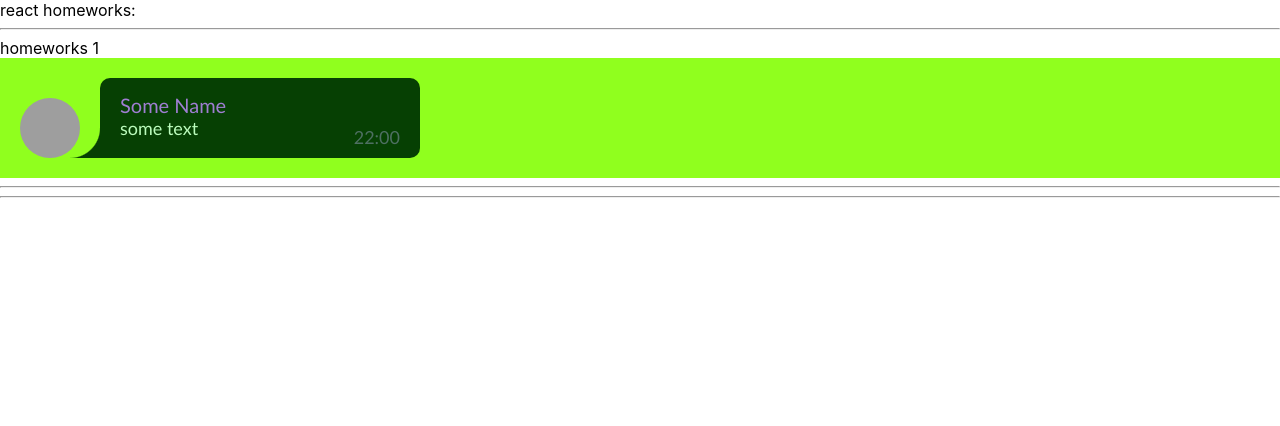
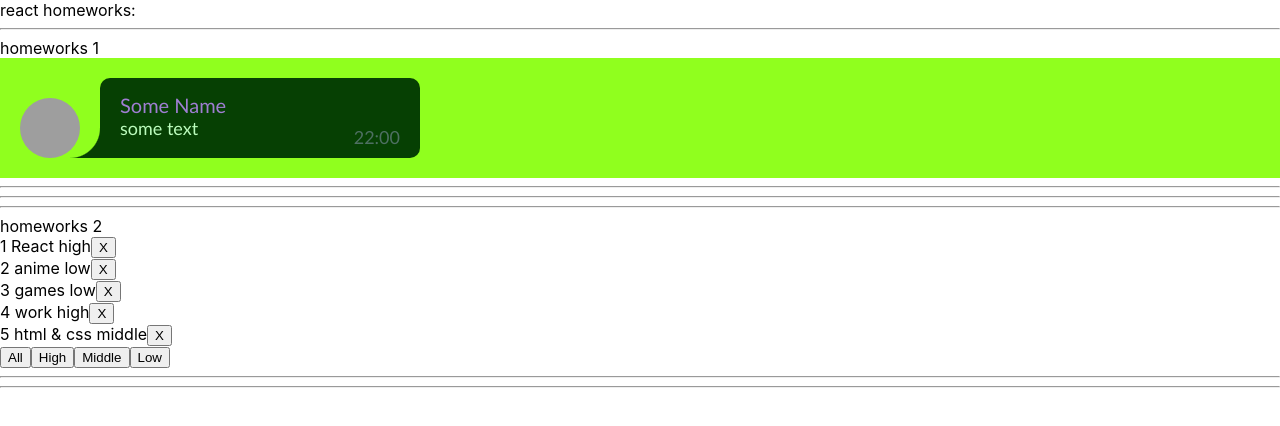
Before and after one commit to ZherdevMak/Ignat, a React (Create React App) app: page / in a window 1280 px wide. Shown: the top 426 px of the page. Built offline with nearby package versions, Linux system fonts and the light colour scheme; grey boxes are pictures that could not be loaded.

Commit message:
Home Work2 without CSS

```diff
--- a/src/p1-main/m1-ui/u1-app/App.tsx
+++ b/src/p1-main/m1-ui/u1-app/App.tsx
@@ -1,13 +1,14 @@
 import React from 'react'
 import s from './App.module.css'
 import HW1 from '../../../p2-homeworks/h1/HW1'
+import HW2 from "../../../p2-homeworks/h2/HW2";
 
 function App() {
     return (
         <div className={s.App}>
             <div>react homeworks:</div>
             <HW1/>
-            {/*<HW2/>*/}
+            <HW2/>
             {/*<HW3/>*/}
             {/*<HW4/>*/}
             {/*<HW5/>*/}
--- a/src/p2-homeworks/h2/Affair.tsx
+++ b/src/p2-homeworks/h2/Affair.tsx
@@ -1,18 +1,18 @@
 import React from 'react'
+import {AffairType} from "./HW2";
 
 type AffairPropsType = {
     // key не нужно типизировать
-    affair: any // need to fix any
-    deleteAffairCallback: any // need to fix any
+    key1: any
+    affair: AffairType// need to fix any
+    deleteAffairCallback: (_id:number) => void
 }
 
 function Affair(props: AffairPropsType) {
-    const deleteCallback = () => {}// need to fix
-
+    const deleteCallback = () => {props.deleteAffairCallback(props.affair._id)}// need to fix
     return (
         <div>
-            // show some text
-
+            <span key={props.key1}>{props.affair._id} {props.affair.name} {props.affair.priority}</span>
             <button onClick={deleteCallback}>X</button>
         </div>
     )
--- a/src/p2-homeworks/h2/Affairs.tsx
+++ b/src/p2-homeworks/h2/Affairs.tsx
@@ -1,36 +1,36 @@
 import React from 'react'
 import Affair from './Affair'
-import {AffairType} from './HW2'
+import {AffairType, FilterType} from './HW2'
 
 type AffairsPropsType = { // need to fix any
-    data: any
-    setFilter: any
-    deleteAffairCallback: any
+    data: AffairType[]
+    setFilter: (filter:FilterType) => void
+    deleteAffairCallback: (_id:number) => void
 }
 
 function Affairs(props: AffairsPropsType) {
     const mappedAffairs = props.data.map((a: AffairType) => (
         <Affair // should work
-            key={a._id} // кеи ОБЯЗАТЕЛЬНЫ в 99% - так что лучше их писать всегда при создании компонент в мапе
+            key1={a._id} // кеи ОБЯЗАТЕЛЬНЫ в 99% - так что лучше их писать всегда при создании компонент в мапе
             affair={a}
             deleteAffairCallback={props.deleteAffairCallback}
         />
     ))
 
-    const setAll = () => {} // need to fix
-    const setHigh = () => {}
-    const setMiddle = () => {}
-    const setLow = () => {}
+    const setAll = () => {props.setFilter('all')} // need to fix
+    const setHigh = () => {props.setFilter('high')}
+    const setMiddle = () => {props.setFilter('middle')}
+    const setLow = () => {props.setFilter('low')}
 
     return (
         <div>
 
             {mappedAffairs}
 
-            <button onClick={setAll}>All</button>
-            <button onClick={setHigh}>High</button>
-            <button onClick={setMiddle}>Middle</button>
-            <button onClick={setLow}>Low</button>
+            <button key="setAll" onClick={setAll}>All</button>
+            <button key="setHigh" onClick={setHigh}>High</button>
+            <button key="setMiddle" onClick={setMiddle}>Middle</button>
+            <button key="setLow" onClick={setLow}>Low</button>
         </div>
     )
 }
--- a/src/p2-homeworks/h2/HW2.tsx
+++ b/src/p2-homeworks/h2/HW2.tsx
@@ -1,13 +1,20 @@
 import React, {useState} from 'react'
 import Affairs from './Affairs'
+import exp from "constants";
 
 // types
-export type AffairPriorityType = any // need to fix any
-export type AffairType = any // need to fix any
-export type FilterType = 'all' | AffairPriorityType
+export type DefaultAffairsType = Array<AffairType>// need to fix any
+export type AffairType = {
+    _id: number,
+    name: string,
+    priority: string
+} // need to fix any
+export type FilterType = 'all' | 'low' | 'middle' | 'high'
+export type FunctionType = (affairs: DefaultAffairsType, filter: FilterType) => void
+
 
 // constants
-const defaultAffairs: any = [ // need to fix any
+const defaultAffairs: DefaultAffairsType = [ // need to fix any
     {_id: 1, name: 'React', priority: 'high'},
     {_id: 2, name: 'anime', priority: 'low'},
     {_id: 3, name: 'games', priority: 'low'},
@@ -16,20 +23,37 @@ const defaultAffairs: any = [ // need to fix any
 ]
 
 // pure helper functions
-export const filterAffairs = (affairs: any, filter: any): any => { // need to fix any
-    if (filter === 'all') return affairs
-    else return // need to fix
+export const filterAffairs = (affairs: AffairType[], filter: FilterType): DefaultAffairsType => { // need to fix any
+
+    if (filter === 'all') {
+        return affairs
+    } else {
+        if (filter === 'low') {
+            affairs = affairs.filter((filteredAffairs) => filteredAffairs.priority === 'low')
+            return affairs
+        }
+        if (filter === 'middle') {
+            affairs = affairs.filter((filteredAffairs) => filteredAffairs.priority === 'middle')
+            return affairs
+        }
+        if (filter === 'high') {
+            affairs = affairs.filter((filteredAffairs) => filteredAffairs.priority === 'high')
+            return affairs
+        }
+            }
+    return affairs
 }
-export const deleteAffair = (affairs: any, _id: any): any => { // need to fix any
-    return // need to fix
+export const deleteAffair = (affairs: DefaultAffairsType, _id: number): DefaultAffairsType => {// need to fix any
+    return affairs.filter((item) => item._id !== _id )
+     // need to fix
 }
 
 function HW2() {
-    const [affairs, setAffairs] = useState<any>(defaultAffairs) // need to fix any
+    const [affairs, setAffairs] = useState<DefaultAffairsType>(defaultAffairs) // need to fix any
     const [filter, setFilter] = useState<FilterType>('all')
 
     const filteredAffairs = filterAffairs(affairs, filter)
-    const deleteAffairCallback = (_id: any) => setAffairs(deleteAffair(affairs, _id)) // need to fix any
+    const deleteAffairCallback = (_id: number) => setAffairs(deleteAffair(affairs, _id)) // need to fix any
 
     return (
         <div>
```
